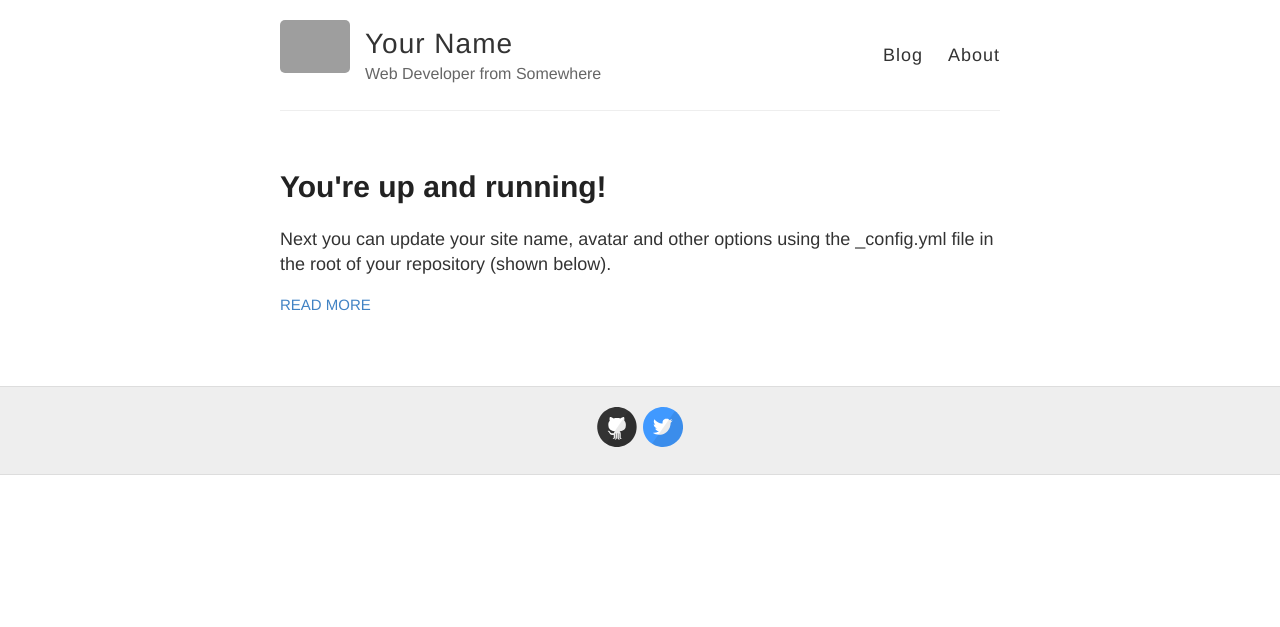
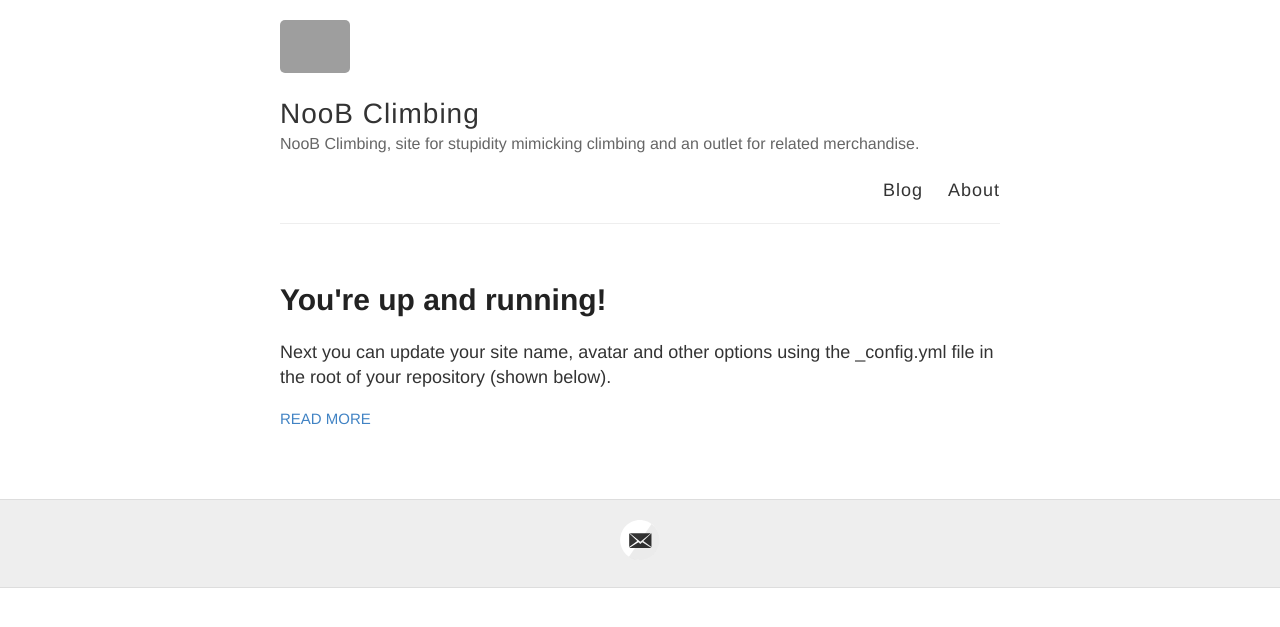
Before and after one commit to abuxton/noob, a Jekyll site: the page built from index.html, in a window 1280 px wide. Shown: the top 627 px of the page. Built offline with Jekyll 4.4.1, drawn with Linux system fonts in a browser that asks for light colours; part of the change alters nothing that is shown; grey boxes are pictures that could not be loaded.

```diff
--- a/_config.yml
+++ b/_config.yml
@@ -3,10 +3,10 @@
 #
 
 # Name of your site (displayed in the header)
-name: Your Name
+name: NooB Climbing
 
 # Short bio or description (displayed in the header)
-description: Web Developer from Somewhere
+description: NooB Climbing, site for stupidity mimicking climbing and an outlet for related merchandise.
 
 # URL of your avatar or profile pic (you could use your GitHub profile pic)
 avatar: https://raw.githubusercontent.com/barryclark/jekyll-now/master/images/jekyll-logo.png
@@ -18,15 +18,15 @@ avatar: https://raw.githubusercontent.com/barryclark/jekyll-now/master/images/je
 # Includes an icon in the footer for each username you enter
 footer-links:
   dribbble:
-  email:
-  facebook:
-  flickr:
-  github: barryclark/jekyll-now
-  instagram:
-  linkedin:
-  pinterest:
+  email: us@noobclimbing.co.uk
+  facebook: #
+  flickr: #
+  github: #
+  instagram: #
+  linkedin: #
+  pinterest: #
   rss: # just type anything here for a working RSS icon
-  twitter: jekyllrb
+  twitter: #
   stackoverflow: # your stackoverflow profile, e.g. "users/50476/bart-kiers"
   youtube: # channel/<your_long_string> or user/<user-name>
   googleplus: # anything in your profile username that comes after plus.google.com/
@@ -41,7 +41,7 @@ google_analytics:
 
 # Your website URL (e.g. http://barryclark.github.io or http://www.barryclark.co)
 # Used for Sitemap.xml and your RSS feed
-url:
+url: http://noobclimbing.co.uk
 
 # If you're hosting your site at a Project repository on GitHub pages
 # (http://yourusername.github.io/repository-name)
```
